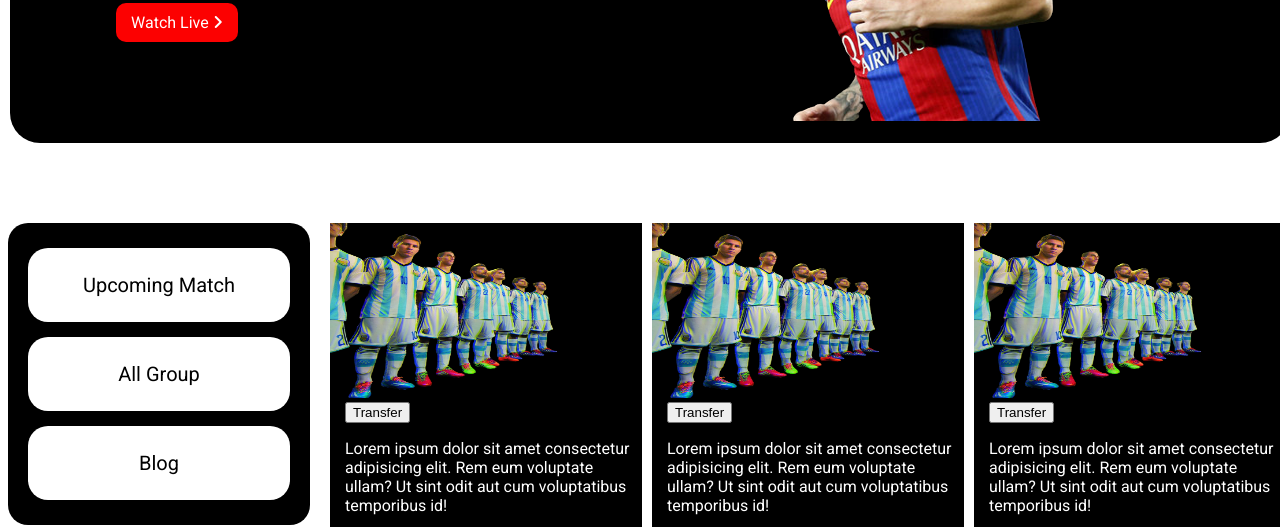
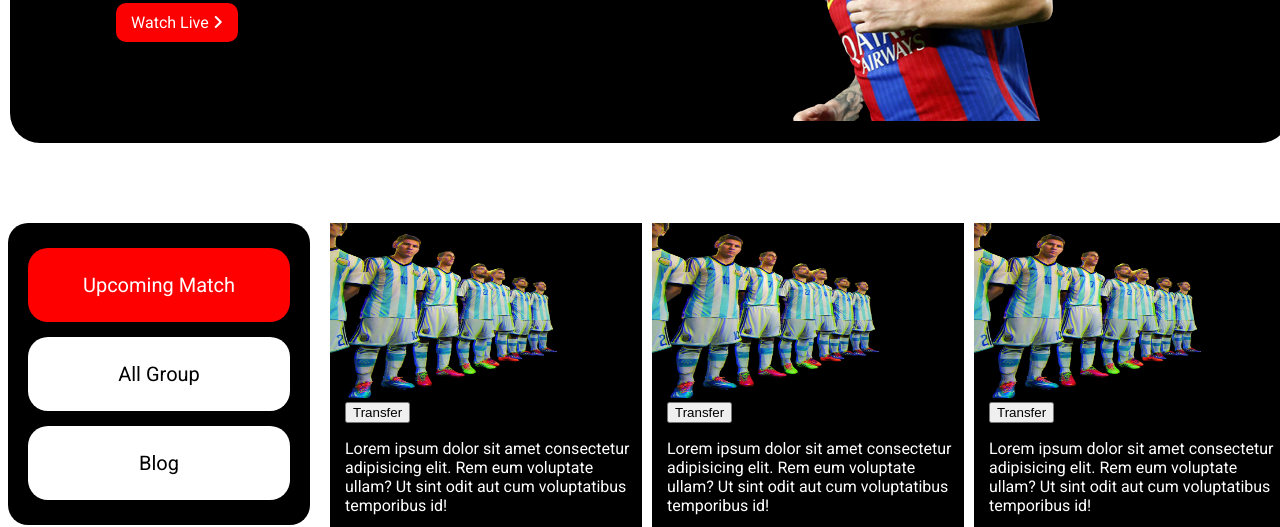
Before and after one commit to Habib1139/assignment-two-repo, a plain HTML site: page index.html in a window 1280 px wide. Shown: the part 281-808 px from the top of the page. Drawn offline with Linux system fonts and the light colour scheme; a web font is replaced by a local one.

Commit message:
this is commit two

```diff
--- a/match shedule/style.css
+++ b/match shedule/style.css
@@ -38,6 +38,10 @@ body{
     display: flex;
     margin: 8px;
     border-radius: 20px;
+}
+#click{
+    background-color: red;
+    color:white ;
 }
 
 .controlers{
--- a/style.css
+++ b/style.css
@@ -39,6 +39,10 @@ body{
     display: flex;
     margin: 8px;
     border-radius: 20px;
+}
+#click{
+    background-color: red;
+    color: white;
 }
 
 .controlers{
```
